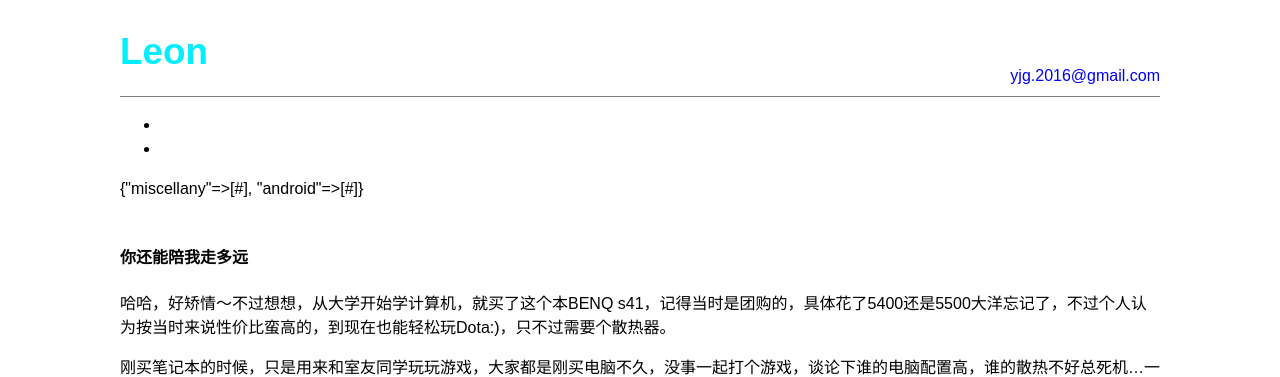
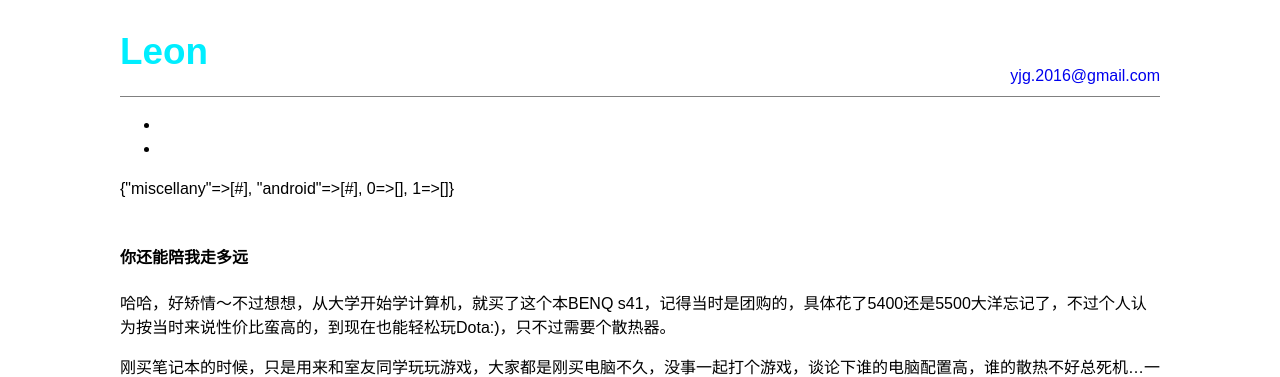
Before and after one commit to leongithub/blog, a Jekyll site: the page built from _posts/miscellany/2013-11-10-os.md, in a window 1280 px wide. Shown: the top 377 px of the page. Built offline with Jekyll 4.4.1, drawn with Linux system fonts in a browser that asks for light colours; comment, search, counter and statistics services are not loaded.

Commit message:
测试分类

```diff
--- a/_includes/category.html
+++ b/_includes/category.html
@@ -3,6 +3,8 @@
   {% for category in site.categories %}
   <li>
     {{ catefory.name }}
+    {{ site.categories[0] }}
+    {{ site.categories[1] }}
   </li>
   {% endfor %}
 </ul>
```
